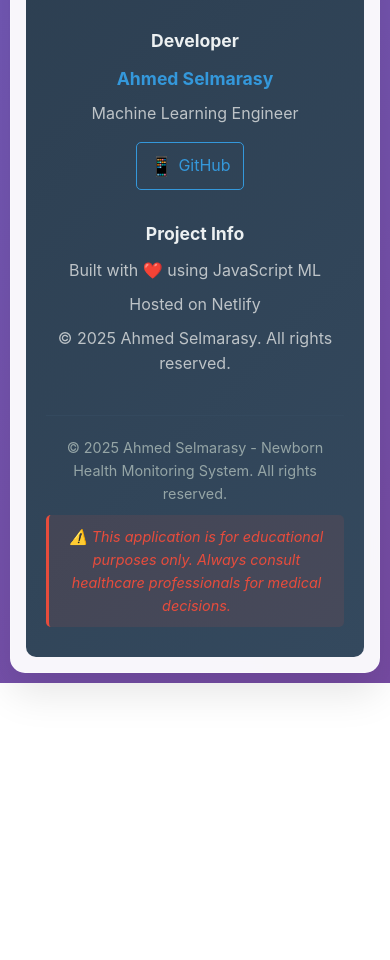
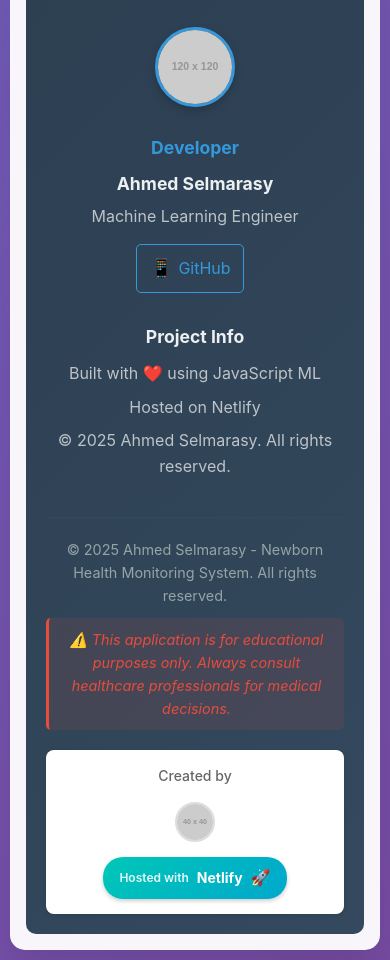
Before and after one commit to ahmedselmarasy-maker/newborn-health-monitoring, a plain HTML site: page index.html in a window 390 px wide. Shown: the part 3271-4231 px from the top of the page. Before the commit the page ends 3954 px from the top, so only its background shows below. Drawn offline with Linux system fonts and the light colour scheme; placeholder pictures from the web are drawn by us.

Commit message:
Add 'Created by' banner with profile picture and Netlify badge
- Add banner similar to Streamlit style at bottom of page
- Include 'Created by' text with developer avatar
- Add 'Hosted with Netlify' badge with gradient styling
- Responsive design for mobile devices
- Professional styling with hover effects

```diff
--- a/index.html
+++ b/index.html
@@ -181,6 +181,11 @@
                 </div>
 
                 <div class="footer-section">
+                    <div class="developer-profile">
+                        <div class="profile-image">
+                            <img src="https://via.placeholder.com/120x120/3498db/ffffff?text=AS" alt="Ahmed Selmarasy" class="profile-img">
+                        </div>
+                        <div class="developer-info">
                             <h4>Developer</h4>
                             <p><strong>Ahmed Selmarasy</strong></p>
                             <p>Machine Learning Engineer</p>
@@ -188,6 +193,8 @@
                                 <a href="https://github.com/ahmedselmarasy-maker" target="_blank" rel="noopener">
                                     <span class="github-icon">📱</span> GitHub
                                 </a>
+                            </div>
+                        </div>
                     </div>
                 </div>
 
@@ -203,6 +210,19 @@
                 <p>&copy; 2025 Ahmed Selmarasy - Newborn Health Monitoring System. All rights reserved.</p>
                 <p class="disclaimer">⚠️ This application is for educational purposes only. Always consult healthcare professionals for medical decisions.</p>
             </div>
+
+            <!-- Created by Banner -->
+            <div class="created-by-banner">
+                <div class="created-by-content">
+                    <span class="created-by-text">Created by</span>
+                    <img src="https://via.placeholder.com/40x40/3498db/ffffff?text=AS" alt="Ahmed Selmarasy" class="creator-avatar">
+                    <div class="hosted-badge">
+                        <span class="hosted-text">Hosted with</span>
+                        <span class="netlify-text">Netlify</span>
+                        <span class="netlify-icon">🚀</span>
+                    </div>
+                </div>
+            </div>
         </footer>
     </div>
 
--- a/static/css/style.css
+++ b/static/css/style.css
@@ -708,6 +708,34 @@ input:valid {
         justify-content: center;
         display: flex;
     }
+
+    .developer-profile {
+        flex-direction: column;
+        text-align: center;
+        gap: 15px;
+    }
+
+    .profile-img {
+        width: 100px;
+        height: 100px;
+    }
+
+    .created-by-content {
+        flex-direction: column;
+        gap: 10px;
+    }
+
+    .created-by-text {
+        order: 1;
+    }
+
+    .creator-avatar {
+        order: 2;
+    }
+
+    .hosted-badge {
+        order: 3;
+    }
 }
 
 @media (max-width: 480px) {
@@ -831,6 +859,52 @@ footer {
     font-size: 1.2em;
 }
 
+/* Developer Profile Styles */
+.developer-profile {
+    display: flex;
+    align-items: center;
+    gap: 20px;
+}
+
+.profile-image {
+    flex-shrink: 0;
+}
+
+.profile-img {
+    width: 80px;
+    height: 80px;
+    border-radius: 50%;
+    border: 3px solid #3498db;
+    object-fit: cover;
+    transition: all 0.3s ease;
+    box-shadow: 0 4px 8px rgba(0, 0, 0, 0.2);
+}
+
+.profile-img:hover {
+    transform: scale(1.05);
+    box-shadow: 0 6px 12px rgba(52, 152, 219, 0.3);
+}
+
+.developer-info {
+    flex: 1;
+}
+
+.developer-info h4 {
+    margin-bottom: 8px;
+    color: #3498db;
+    font-size: 1.1em;
+}
+
+.developer-info p {
+    margin-bottom: 5px;
+    color: #bdc3c7;
+}
+
+.developer-info strong {
+    color: #ecf0f1;
+    font-size: 1.1em;
+}
+
 .footer-bottom {
     border-top: 1px solid #34495e;
     padding-top: 20px;
@@ -850,6 +924,75 @@ footer {
     padding: 10px;
     border-radius: 5px;
     border-left: 3px solid #e74c3c;
+}
+
+/* Created by Banner */
+.created-by-banner {
+    background: white;
+    padding: 15px 20px;
+    border-radius: 8px;
+    margin-top: 20px;
+    box-shadow: 0 2px 4px rgba(0, 0, 0, 0.1);
+}
+
+.created-by-content {
+    display: flex;
+    align-items: center;
+    justify-content: center;
+    gap: 15px;
+    flex-wrap: wrap;
+}
+
+.created-by-text {
+    color: #666;
+    font-size: 14px;
+    font-weight: 500;
+}
+
+.creator-avatar {
+    width: 40px;
+    height: 40px;
+    border-radius: 50%;
+    border: 2px solid #ddd;
+    object-fit: cover;
+    transition: all 0.3s ease;
+}
+
+.creator-avatar:hover {
+    transform: scale(1.1);
+    border-color: #3498db;
+}
+
+.hosted-badge {
+    display: flex;
+    align-items: center;
+    gap: 8px;
+    background: linear-gradient(135deg, #00c7b7, #00a8cc);
+    color: white;
+    padding: 8px 16px;
+    border-radius: 20px;
+    font-size: 14px;
+    font-weight: 600;
+    box-shadow: 0 2px 4px rgba(0, 0, 0, 0.2);
+    transition: all 0.3s ease;
+}
+
+.hosted-badge:hover {
+    transform: translateY(-2px);
+    box-shadow: 0 4px 8px rgba(0, 0, 0, 0.3);
+}
+
+.hosted-text {
+    font-size: 12px;
+    opacity: 0.9;
+}
+
+.netlify-text {
+    font-weight: 700;
+}
+
+.netlify-icon {
+    font-size: 16px;
 }
 
 /* Print styles */
```
Lines whose indentation alone changed are shown as unchanged.
